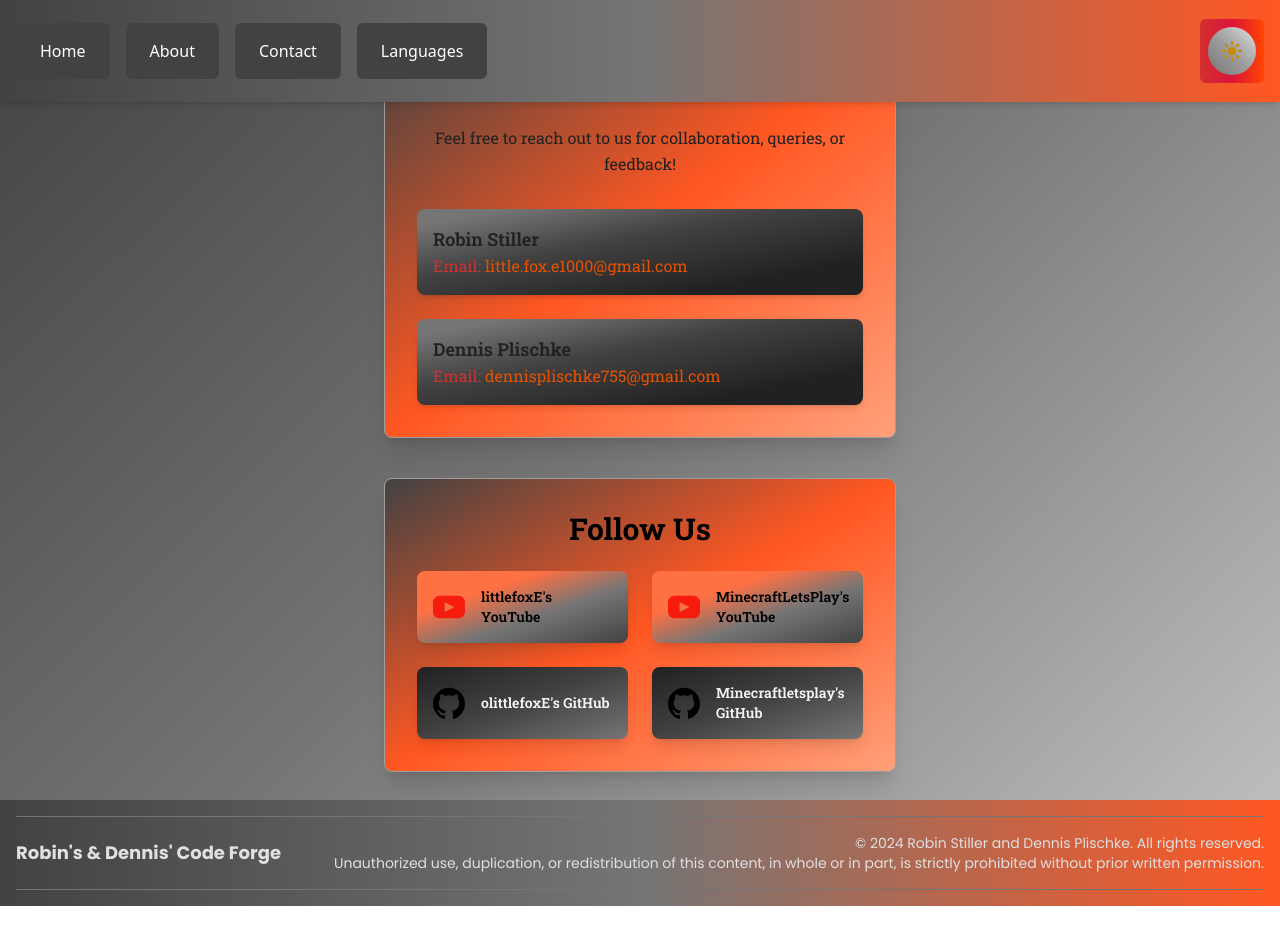
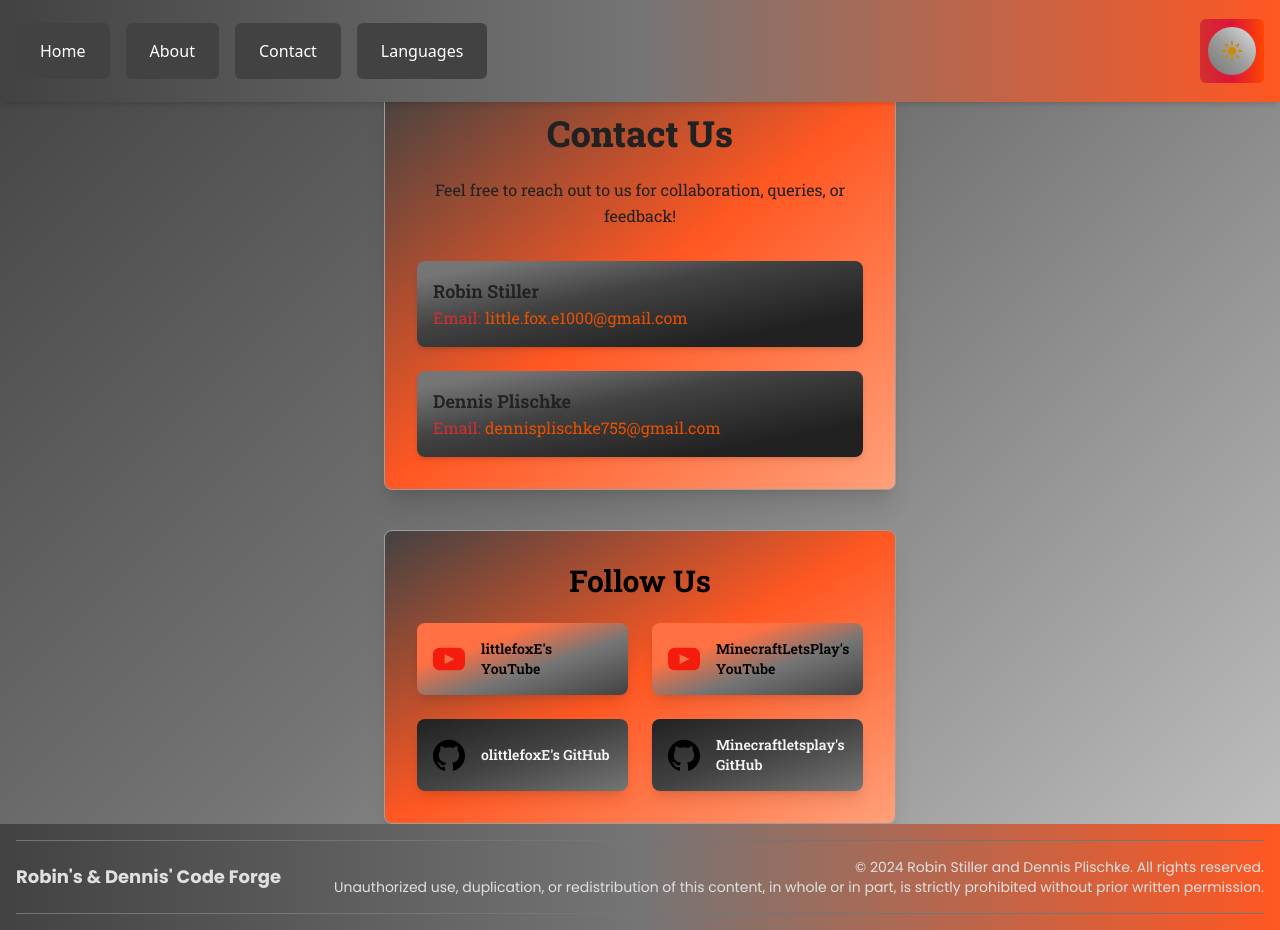
Before and after one commit to olittlefoxE/ViteReactWebsite, a React (Vite) app: page /contact in a window 1280 px wide. Before the commit the page ends 906 px from the top, so only its background shows below. Built offline with nearby package versions, Linux system fonts and the light colour scheme.

Commit message:
Corrected padding and Margin-Top for Contact page and updated some entried for Languagesdata

```diff
--- a/src/data/ProgrammingLanguagesData.js
+++ b/src/data/ProgrammingLanguagesData.js
@@ -66,7 +66,7 @@ const ProgrammingLanguagesData = [
     background:
       "C++ is an extension of the C programming language. It is widely used for systems programming, game development, and performance-critical applications.",
     relatedLanguages: ["C", "Rust", "Objective-C"],
-    website: "https://www.w3schools.com/cpp/",
+    website: "https://cplusplus.com",
   },
   {
     name: "C#",
--- a/src/pages/ContactPage.jsx
+++ b/src/pages/ContactPage.jsx
@@ -6,7 +6,7 @@ const ContactPage = () => {
     <>
       <div className="flex min-h-screen min-w-screen flex-col items-center justify-center overflow-hidden font-RobotoSlab">
         {/* Contact Us Section */}
-        <div className="w-full max-w-lg rounded-lg border border-forgeGrayWarm leading-relaxed bg-gradient-to-tl from-emberSpark via-emberHeat to-forgeGrayDark p-8 text-forgeGrayAsh shadow-xl dark:border-forgeGrayDeep dark:text-forgeGrayLight">
+        <div className="mt-20 w-full max-w-lg rounded-lg border border-forgeGrayWarm leading-relaxed bg-gradient-to-tl from-emberSpark via-emberHeat to-forgeGrayDark p-8 text-forgeGrayAsh shadow-xl dark:border-forgeGrayDeep dark:text-forgeGrayLight">
           <h1 className="mb-6 text-center text-4xl font-extrabold">
             Contact Us
           </h1>
```
